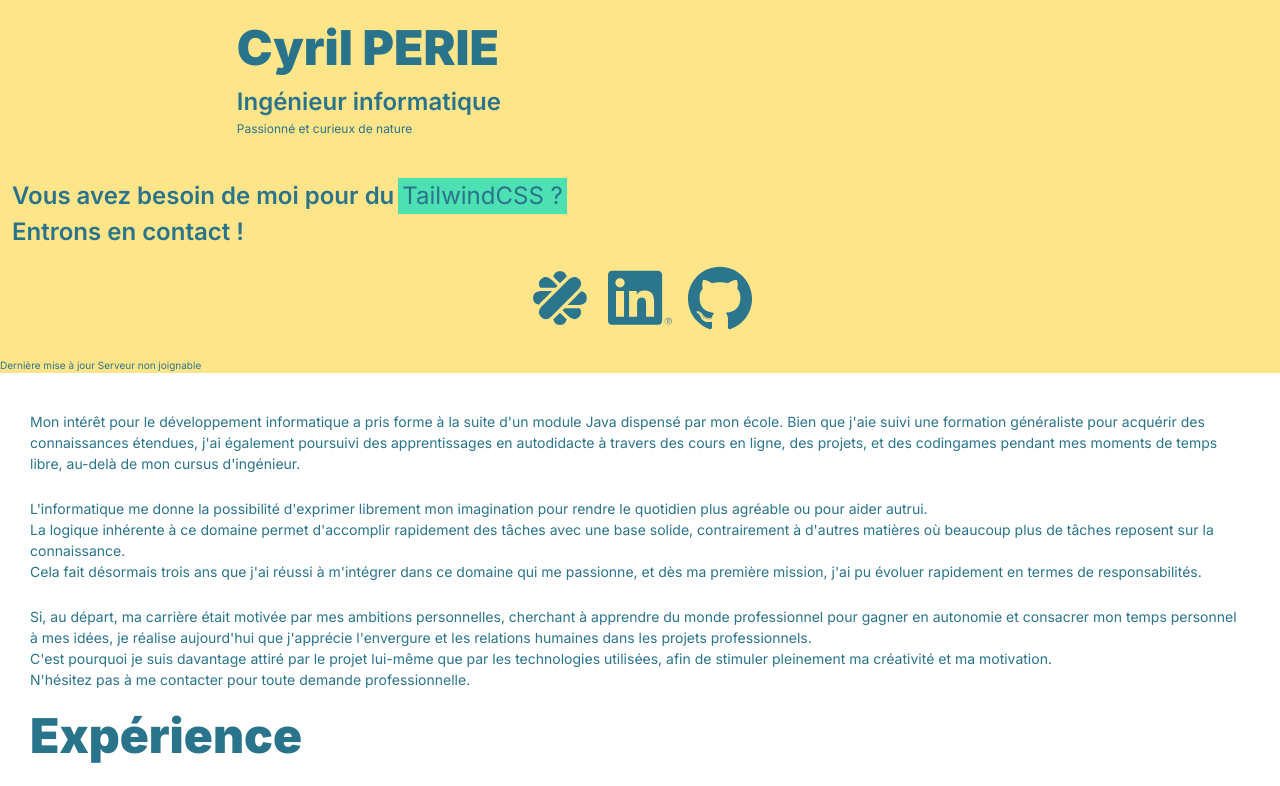
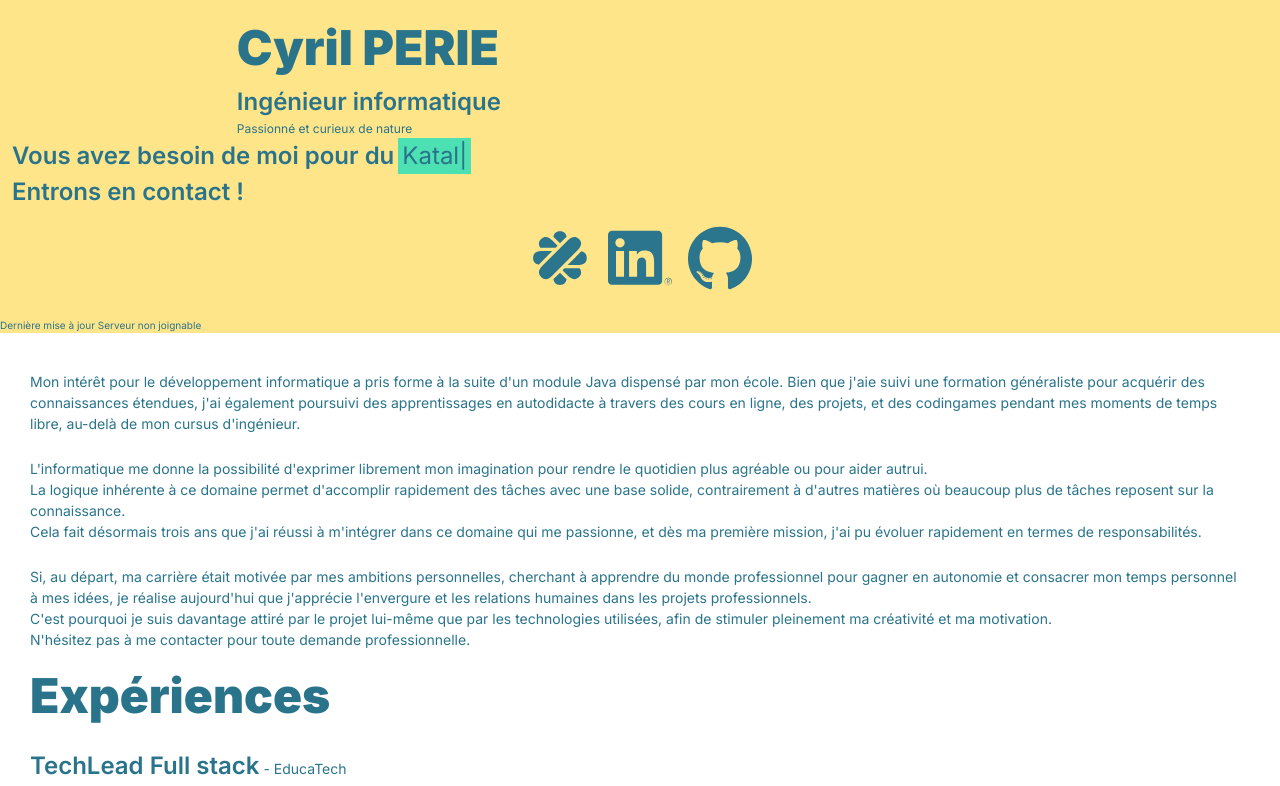
Before and after one commit to CyrilPERIE/portfolio-app, a Next.js app: page / in a window 1280 px wide. Shown: the top 786 px of the page. Built offline with nearby package versions, Linux system fonts and the light colour scheme; no server answers.

Commit message:
One year latency

```diff
--- a/app/page.css
+++ b/app/page.css
@@ -34,3 +34,20 @@ p {
 .scrollbar::-webkit-scrollbar-thumb {
     background: #2A748B;
 }
+
+@keyframes appear {
+    from {
+        opacity: 0;
+        transform: translate(200px);
+    }
+    to {
+        opacity: 1;
+        transform: translate(0px);
+    }
+}
+
+.block-appearence > * {
+    animation: appear linear;
+    animation-timeline: view();
+    animation-range: entry 0% cover 30%;
+}
--- a/app/page.tsx
+++ b/app/page.tsx
@@ -57,7 +57,7 @@ export default function Home() {
           <h3 dangerouslySetInnerHTML={{ __html: state.me.catchPhrase }} />
         </div>
 
-        <div className="flex flex-col gap-4 justify-center w-full pt-10">
+        <div className="flex flex-col gap-4 justify-center w-full pt-10zz">
           <RandomSkill />
           <div className="flex flex-row gap-4 justify-center w-full pb-3">
             {state.me.links.map((link, index) => (
@@ -84,7 +84,7 @@ export default function Home() {
       <div className="h-screen custom:w-[700px] custom:ml-[650px] p-[30px]">
         <div className="mt-2" dangerouslySetInnerHTML={{ __html: state.me.professionalContext }} />
         <div className="mt-[10px]">
-          <h1 className="mb-[5px]">Expérience</h1>
+          <h1 className="mb-[5px]">Expériences</h1>
           {state.resume
             .sort((a, b) => +b.startingDate - +a.startingDate)
             .map((experience, index) => (
--- a/app/state.tsx
+++ b/app/state.tsx
@@ -120,6 +120,13 @@ const Oxyl: Company = {
   href: "https://www.oxyl.fr/",
 };
 
+const EducaTech: Company = {
+  name: "EducaTech",
+  logoUrl: "",
+  alt: "",
+  href: "",
+};
+
 const Wedia: Company = {
   name: "Wedia",
   logoUrl: "/assets/wedia_logo.webp",
@@ -160,6 +167,13 @@ const Vercel: Skill = {
   href: "https://vercel.com/",
   type: Type.Infrastructure,
   stack: Stack.Infrastructure,
+};
+
+const Strapi: Skill = {
+  name: "Strapi",
+  href: "https://strapi.io/",
+  type: Type.Back,
+  stack: Stack.Node,
 };
 
 const Gradle: Skill = {
@@ -529,6 +543,7 @@ export const state: stateModel = {
     {
       href: Oxyl.href,
       startingDate: new Date(2023, 8),
+      endingDate: new Date(2024, 2),
       job: "Ingénieur Full stack",
       company: Oxyl,
       description: `
@@ -555,6 +570,26 @@ export const state: stateModel = {
         SQL,
         AWS,
         Maven,
+      ],
+    },
+    {
+      href: EducaTech.href,
+      startingDate: new Date(2025, 0),
+      job: "TechLead Full stack",
+      company: EducaTech,
+      description: `
+      <p>EducaTech est une startup qui cherche à aider les élèves dans leurs révisions après une journée de cours en s'appuyant sur les IAs génératives.
+      Aide aux devoirs, validation de connaissances sont rendus plus simples grâce à la création d'un professeur virtuel qui aide, rend ludique les devoirs du soir.</br>
+      Dans une première démarche de réussir à remplir les besoins des collégiens/lycéens, j'arrive avant la création de la startup afin de transformer les besoins métiers en
+      solutions techniques et de les implémenter pour préparer au mieux avant le lancement officiel des développement en mars 2025.</p>`,
+      skills: [
+        React,
+        Strapi,
+        TailwindCSS,
+        Node,
+        Git,
+        Docker,
+        SQL,
       ],
     },
   ],
```
Also changed, not shown: 1 other file (tests, documents, lock files or other folders).
